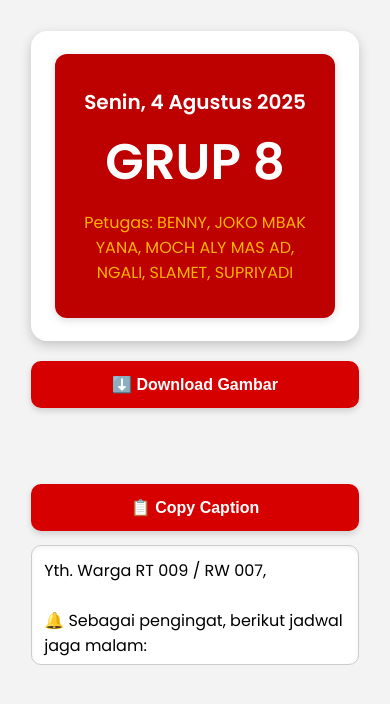
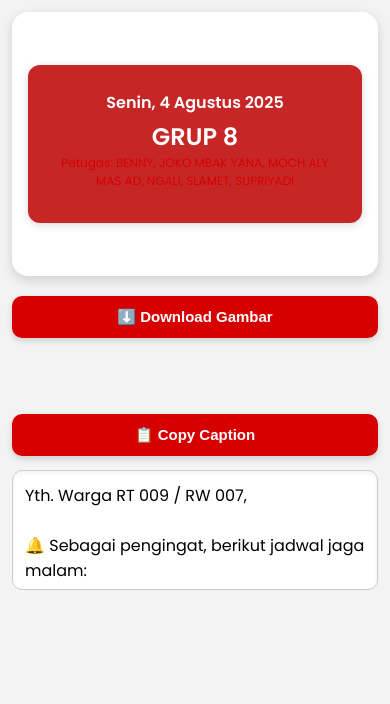
Before and after one commit to ertesembilanerwetujuh/jadwalrondamalam, a plain HTML site: page index.html in a window 390 px wide. Drawn offline with nearby package versions, Linux system fonts and the light colour scheme.

Commit message:
Update style.css

```diff
--- a/style.css
+++ b/style.css
@@ -3,6 +3,7 @@ body, html {
   margin: 0;
   padding: 0;
   height: 100%;
+  min-width: 0;
   font-family: 'Poppins', sans-serif;
   background-color: #f3f3f3;
   display: flex;
@@ -14,28 +15,28 @@ body, html {
 .bg-container {
   width: 100%;
   max-width: 500px;
-  margin: 10 auto;
-  padding: 8%;
+  margin: 0 auto;
+  padding: 16px;
   box-sizing: border-box;
   min-height: 100vh;
   display: flex;
   flex-direction: column;
-  gap: 80px;
+  gap: 60px;
 }
 
 /* Area dengan Gambar Background */
 .with-bg {
   position: relative;
-  padding: 5px 24px;
+  padding: 16px 20px;
   border-radius: 16px;
   color: white;
-  min-height: 300px;
+  min-height: 280px;
   display: flex;
   align-items: center;
   justify-content: center;
   overflow: hidden;
-  background-color: #ffffff; /* Fallback background jika gambar gagal dimuat */
-  box-shadow: 0 4px 12px rgba(0,0,0,0.2);
+  background-color: #ffffff;
+  box-shadow: 0 4px 12px rgba(0,0,0,0.15);
 }
 
 /* Gambar sebagai background absolute */
@@ -57,58 +58,56 @@ body, html {
 .info-content {
   position: relative;
   z-index: 1;
-  background-color: rgb(189, 0, 0); /* semi-transparan agar teks tetap terbaca */
+  background-color: rgba(189, 0, 0, 0.85);
   padding: 25px;
   border-radius: 12px;
   text-align: center;
   width: 100%;
   box-shadow: 0 2px 8px rgba(0,0,0,0.15);
   backdrop-filter: blur(4px);
+  box-sizing: border-box;
 }
 
+/* Teks dalam Info */
 .info-content h1,
 .info-content h2,
 .info-content p {
   margin: 8px 0;
+  color: white;
 }
 
-/* Logo (jika digunakan di luar background absolute) */
-.bg-img {
-  width: 100px;
-  height: auto;
-  margin-bottom: 16px;
-  filter: brightness(0.95);
-}
-
-/* Judul Ronda */
-.title {
+/* Judul */
+.title,
+.judul-box h1 {
   margin: 12px 0 16px;
   font-size: 26px;
   font-weight: 700;
   color: #d70000;
   text-shadow: 0 1px 3px rgba(0,0,0,0.2);
+  text-align: center;
 }
 
 /* Teks Jadwal */
 #tanggal {
-  font-size: 20px;
+  font-size: 25px;
   font-weight: 600;
-  margin: 8px 0 4px;
+  margin: 0px 0 4px;
 }
 
 #grup {
-  font-size: 50px;
-  font-weight: 600;
-  margin-bottom: 4px;
+  font-size: 80px;
+  font-weight: 700;
+  margin: 0px 0;
 }
 
 #petugas {
-  font-size: 16px;
-  color: #ffb300;
-  margin-top: 10px;
+  font-size: 8px;
+  margin-top: 0px;
+  color: #d70000;
+  white-space: pre-wrap;
 }
 
-/* Kotak Aksi (Download, Copy, Caption) */
+/* Kotak Aksi */
 .action-box {
   display: flex;
   flex-direction: column;
@@ -117,8 +116,7 @@ body, html {
 
 /* Tombol Aksi */
 button {
-  margin-top: 20px; /* Tambahkan ini */
-  margin-bottom: 0px;   /* jarak dari bawah */
+  margin-top: 20px;
   padding: 14px;
   font-size: 16px;
   border: none;
@@ -149,3 +147,46 @@ textarea {
   box-sizing: border-box;
   box-shadow: inset 0 2px 4px rgba(0,0,0,0.05);
 }
+
+/* Gambar Logo Tambahan */
+.bg-img {
+  width: 100px;
+  height: auto;
+  margin-bottom: 16px;
+  filter: brightness(0.95);
+}
+
+/* Responsive Mobile Adjustments */
+@media (max-width: 400px) {
+  .bg-container {
+    padding: 12px;
+    gap: 40px;
+  }
+
+  .with-bg {
+    padding: 12px 16px;
+    min-height: 240px;
+  }
+
+  .title,
+  .judul-box h1 {
+    font-size: 22px;
+  }
+
+  #tanggal {
+    font-size: 16px;
+  }
+
+  #grup {
+    font-size: 24px;
+  }
+
+  #petugas {
+    font-size: 12px;
+  }
+
+  button {
+    font-size: 15px;
+    padding: 12px;
+  }
+}
```
